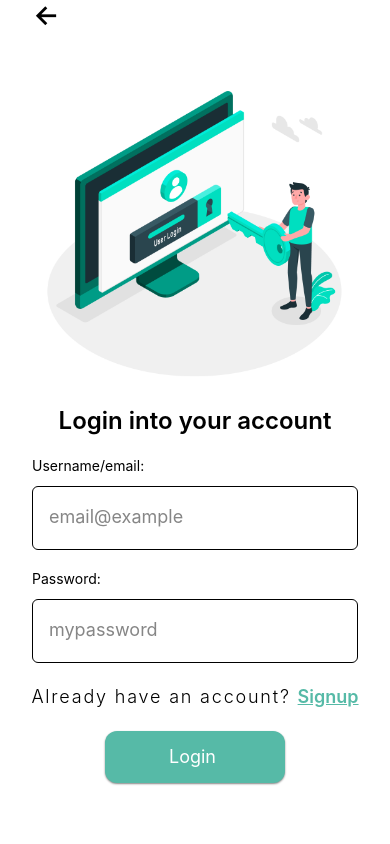
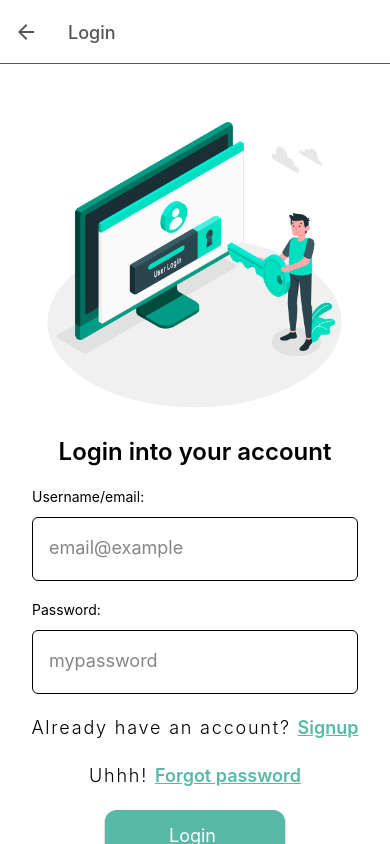
Before and after one commit to maya-manager/client, a React Native app: screen /Login in a window 390 px wide. Built offline with nearby package versions, Linux system fonts and the light colour scheme.

Commit message:
refactor: use default header instead of custom

```diff
--- a/src/App.tsx
+++ b/src/App.tsx
@@ -1,8 +1,8 @@
 import React, { FC } from "react";
 import { Provider } from "react-redux";
-import { NavigationContainer, Theme } from "@react-navigation/native";
+import { NavigationContainer, Theme, useNavigation } from "@react-navigation/native";
 import { createNativeStackNavigator } from "@react-navigation/native-stack";
-import { SafeAreaView } from "react-native";
+import { Image, SafeAreaView, View } from "react-native";
 import constants from "./common/constants";
 import HomeScreen from "./screens/homeScreen/HomeScreen";
 import SignupScreen from "./screens/signupScreen/SignupScreen";
@@ -38,28 +38,43 @@ export type RootStackParamList = {
 const Stack = createNativeStackNavigator<RootStackParamList>();
 export const initialRouteName: keyof RootStackParamList = "Home";
 
+const Logo: FC = () => {
+	return (
+		<Image
+			className="h-10 w-10 mb-2 flex items-center justify-center rounded-full"
+			source={require("../assets/logos/icon.png")}
+		/>
+	);
+};
+
 const Navigation: FC = () => {
 	return (
 		<NavigationContainer theme={navigationThemeLight}>
-			<SafeAreaView
-				className="flex-1 relative"
-				style={{ paddingTop: constants.statusBarHeight }}
-			>
+			<SafeAreaView className="flex-0" />
+
+			<View className="flex-1">
 				<AlertError />
 				<AlertSuccess />
 
 				<Stack.Navigator
 					initialRouteName={initialRouteName}
 					screenOptions={{
-						headerShown: false,
+						headerBackTitleVisible: false,
 					}}
 				>
-					<Stack.Screen name="Home" component={HomeScreen} />
+					<Stack.Screen
+						name="Home"
+						component={HomeScreen}
+						options={{
+							headerLeft: () => <Logo />,
+							headerTitle: "Maya",
+						}}
+					/>
 					<Stack.Screen name="Signup" component={SignupScreen} />
 					<Stack.Screen name="VerifyAccount" component={VerifyAccountScreen} />
 					<Stack.Screen name="Login" component={LoginScreen} />
 				</Stack.Navigator>
-			</SafeAreaView>
+			</View>
 		</NavigationContainer>
 	);
 };
--- a/src/components/button/Button.tsx
+++ b/src/components/button/Button.tsx
@@ -77,7 +77,7 @@ const Button: FC<ButtonProps> = ({
 			{type === "link" && (
 				<TouchableOpacity
 					className="items-center justify-center"
-					onPress={() => navigation.navigate(to)}
+					onPress={() => to && navigation.navigate(to)}
 				>
 					<Text
 						className={`text-primary text-lg underline font-semibold ${textClassName}`}
--- a/src/screens/homeScreen/HomeScreen.tsx
+++ b/src/screens/homeScreen/HomeScreen.tsx
@@ -7,8 +7,6 @@ import { Heading, Para } from "../../components/typography/Typography";
 const HomeScreen: FC = () => {
 	return (
 		<ScrollView>
-			<Header />
-
 			<View className="items-center">
 				<View className="w-auto h-auto mt-10">
 					<Image
--- a/src/screens/loginScreen/LoginScreen.tsx
+++ b/src/screens/loginScreen/LoginScreen.tsx
@@ -1,5 +1,5 @@
-import { View, ScrollView, Image } from "react-native";
-import React from "react";
+import { View, ScrollView, Image, Modal } from "react-native";
+import React, { FC } from "react";
 import Header from "../../components/header/Header";
 import { Heading, Para } from "../../components/typography/Typography";
 import { Formik } from "formik";
@@ -11,7 +11,7 @@ import { useAppSelector } from "../../hooks/useAppSelector";
 import { RootState } from "../../store";
 import { postLoginAction } from "../../store/actions/auth.action";
 
-const LoginScreen = () => {
+const LoginScreen: FC = () => {
 	const dispatch = useAppDispatch();
 	const { isLoginLoading } = useAppSelector((state: RootState) => state.auth);
 
@@ -21,9 +21,7 @@ const LoginScreen = () => {
 
 	return (
 		<ScrollView automaticallyAdjustKeyboardInsets>
-			<Header />
-
-			<View className="items-center">
+			<View className="items-center mb-6">
 				<View className="w-auto h-auto mt-10">
 					<Image
 						source={require("../../../assets/illustrations/login.jpg")}
@@ -71,7 +69,13 @@ const LoginScreen = () => {
 								</Button>
 							</View>
 
-							{/* TODO: add forgot password option here */}
+							<View className="flex-row items-center mt-5">
+								<Para>Uhhh! </Para>
+
+								<Button type="link" textClassName="font-semibold">
+									Forgot password
+								</Button>
+							</View>
 
 							<Button
 								rootClassName="mt-5"
@@ -85,6 +89,12 @@ const LoginScreen = () => {
 					)}
 				</Formik>
 			</View>
+
+			{/* <Modal visible>
+				<View>
+					<Heading>Modal</Heading>
+				</View>
+			</Modal> */}
 		</ScrollView>
 	);
 };
--- a/src/screens/signupScreen/SignupScreen.tsx
+++ b/src/screens/signupScreen/SignupScreen.tsx
@@ -35,9 +35,7 @@ const SignupScreen: FC<SignupScreenProps> = ({ navigation }) => {
 
 	return (
 		<ScrollView automaticallyAdjustKeyboardInsets>
-			<Header />
-
-			<View className="items-center">
+			<View className="items-center mb-6">
 				<View className="w-auto h-auto mt-10">
 					<Image
 						source={require("../../../assets/illustrations/signup.jpg")}
--- a/src/screens/verifyOtpScreen/VerifyOtpScreen.tsx
+++ b/src/screens/verifyOtpScreen/VerifyOtpScreen.tsx
@@ -67,9 +67,7 @@ const VerifyAccountScreen: FC<VerifyAccountScreenProps> = ({ navigation }) => {
 
 	return (
 		<ScrollView automaticallyAdjustKeyboardInsets>
-			<Header />
-
-			<View className="items-center">
+			<View className="items-center mb-6">
 				<View className="w-auto h-auto mt-10">
 					<Image
 						source={require("../../../assets/illustrations/verify-account.jpg")}
```
Also changed, not shown: package.json (+7 -7 lines), 1 other file (tests, documents, lock files or other folders).
